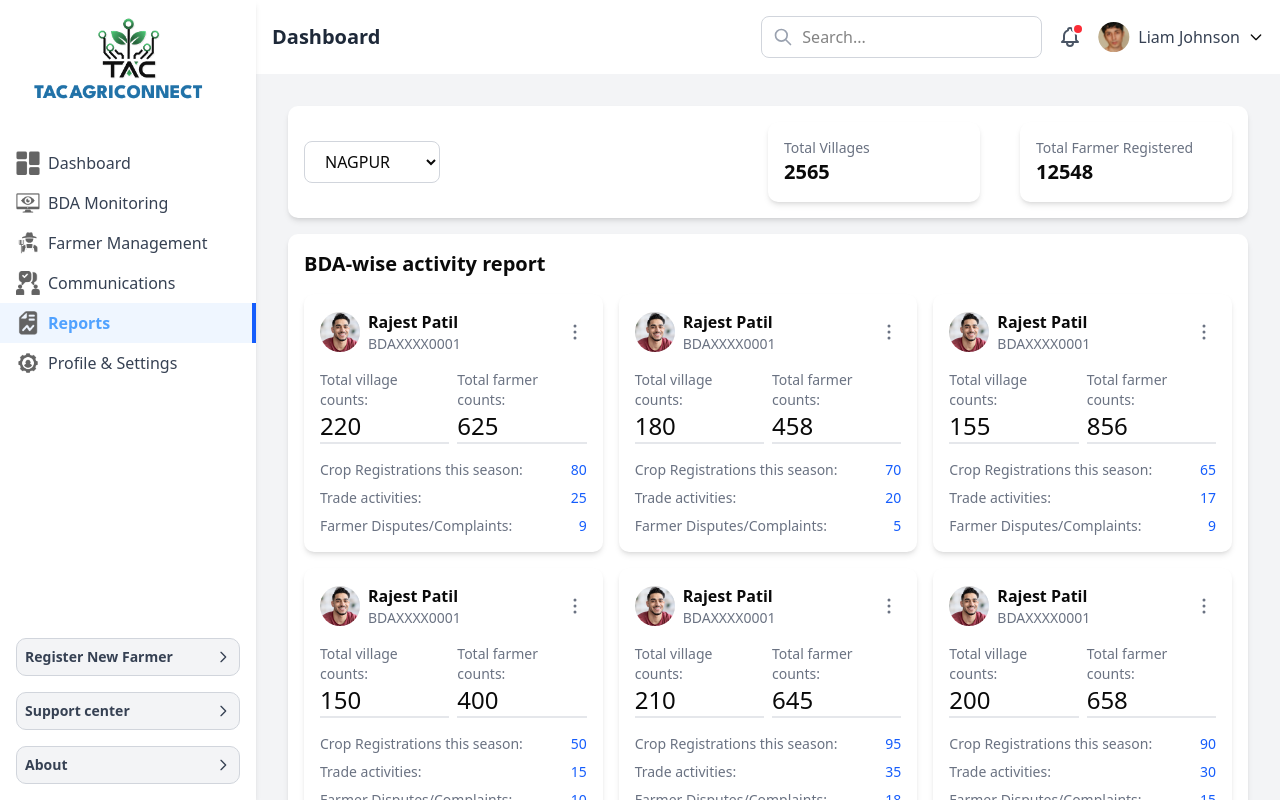
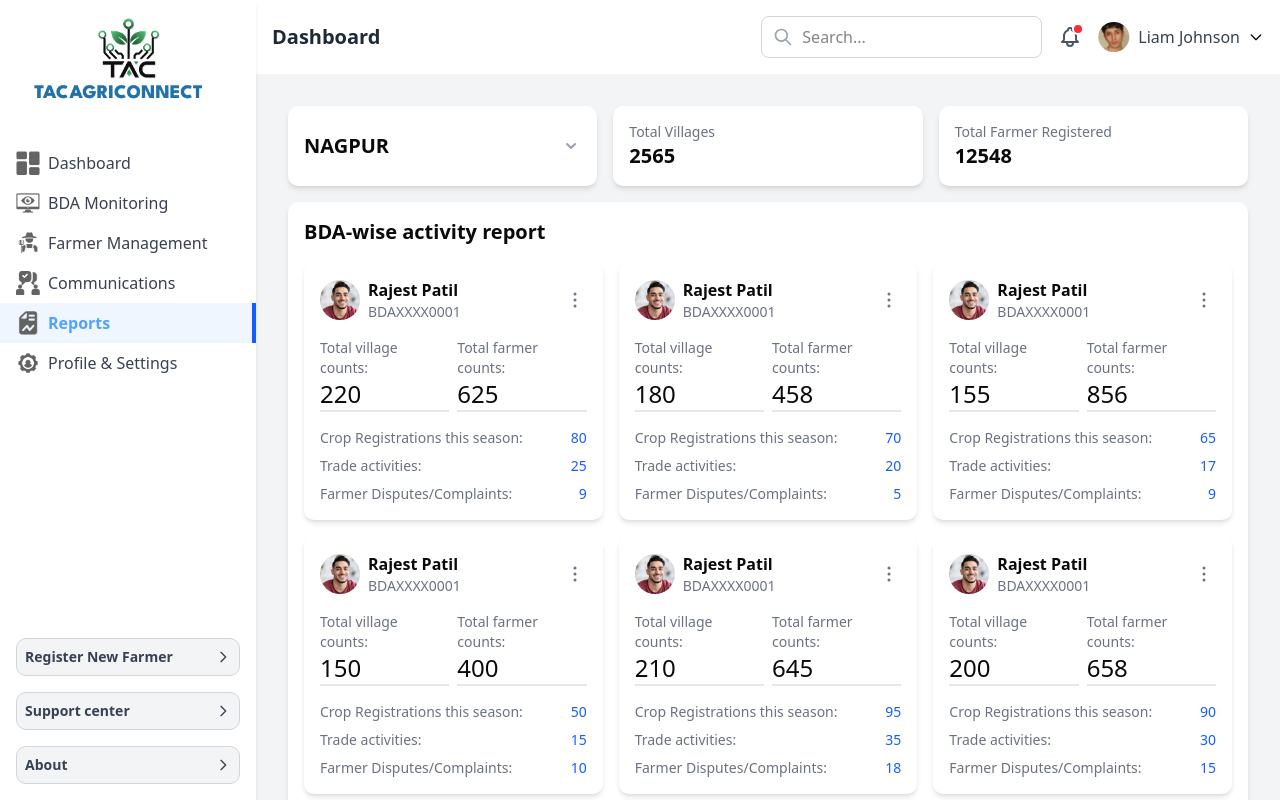
Before and after one commit to Technology-Agriculture-Creater/TAC-Admin-Panel, a Next.js app in the folder client/: page /reports in a window 1280 px wide. Built offline with nearby package versions, Linux system fonts and the light colour scheme.

Commit message:
feat(reports): add city selection dropdown with state management
Implement interactive city dropdown selector in reports page to allow users to switch between NAGPUR, PUNE, and MUMBAI. Reorganize layout to accommodate the new dropdown component while maintaining existing statistics display.

```diff
--- a/client/src/app/reports/page.tsx
+++ b/client/src/app/reports/page.tsx
@@ -64,30 +64,68 @@ const ReportsPage = () => {
     },
   ];
 
+  const [selectedCity, setSelectedCity] = React.useState("NAGPUR");
+  const [isDropdownOpen, setIsDropdownOpen] = React.useState(false);
+
+  const handleCityChange = (city: string) => {
+    setSelectedCity(city);
+    setIsDropdownOpen(false);
+  };
+
   return (
     <div className="p-4">
       {/* Header Section */}
 
-      <div className="bg-white p-4 rounded-lg w-full shadow-md">
-        <div className="flex items-center w-full">
-          <div className="flex items-center w-full">
-            <div className="relative">
-              <select className="border border-gray-300 rounded-md px-4 py-2 pr-8 focus:outline-none focus:ring-2 focus:ring-blue-500">
-                <option>NAGPUR</option>
-                {/* Add more options here */}
-              </select>
+      <div className="flex gap-4">
+        <div
+          className="bg-white p-4 rounded-lg shadow-md flex-1 flex items-center justify-between relative cursor-pointer"
+          onClick={() => setIsDropdownOpen(!isDropdownOpen)}
+        >
+          <span className="text-xl font-semibold">{selectedCity}</span>
+          <svg
+            xmlns="http://www.w3.org/2000/svg"
+            className={`h-5 w-5 text-gray-400 transition-transform ${
+              isDropdownOpen ? "rotate-180" : ""
+            }`}
+            viewBox="0 0 20 20"
+            fill="currentColor"
+          >
+            <path
+              fillRule="evenodd"
+              d="M5.293 7.293a1 1 0 011.414 0L10 10.586l3.293-3.293a1 1 0 111.414 1.414l-4 4a1 1 0 01-1.414 0l-4-4a1 1 0 010-1.414z"
+              clipRule="evenodd"
+            />
+          </svg>
+          {isDropdownOpen && (
+            <div className="absolute top-full left-0 w-full bg-white border border-gray-300 rounded-md shadow-lg z-10">
+              <div
+                className="px-4 py-2 hover:bg-gray-100 cursor-pointer"
+                onClick={() => handleCityChange("NAGPUR")}
+              >
+                NAGPUR
+              </div>
+              <div
+                className="px-4 py-2 hover:bg-gray-100 cursor-pointer"
+                onClick={() => handleCityChange("PUNE")}
+              >
+                PUNE
+              </div>
+              <div
+                className="px-4 py-2 hover:bg-gray-100 cursor-pointer"
+                onClick={() => handleCityChange("MUMBAI")}
+              >
+                MUMBAI
               </div>
             </div>
-          <div className="flex gap-10 w-full">
-            <div className="bg-white p-4 rounded-lg shadow-md w-full">
+          )}
+        </div>
+        <div className="bg-white p-4 rounded-lg shadow-md flex-1">
           <p className="text-gray-500 text-sm">Total Villages</p>
           <p className="text-xl font-semibold">2565</p>
         </div>
-            <div className="bg-white p-4 rounded-lg shadow-md w-full">
+        <div className="bg-white p-4 rounded-lg shadow-md flex-1">
           <p className="text-gray-500 text-sm">Total Farmer Registered</p>
           <p className="text-xl font-semibold">12548</p>
-            </div>
-          </div>
         </div>
       </div>
       {/* BDA-wise activity report section */}
```
Lines whose indentation alone changed are shown as unchanged.
